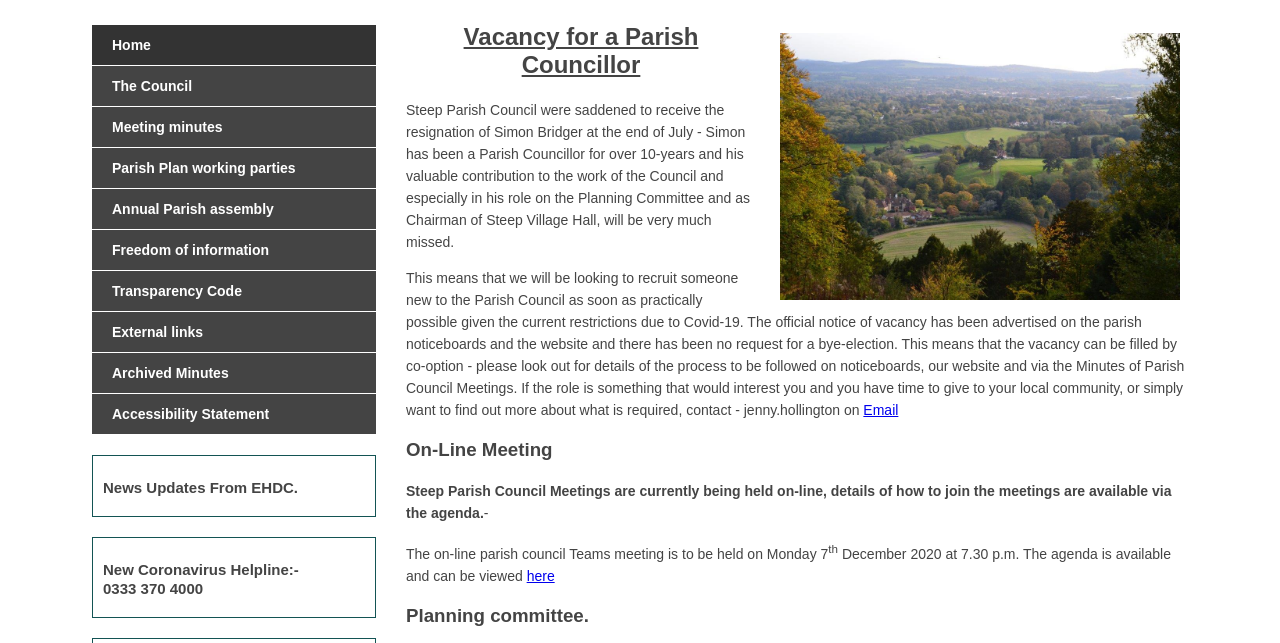
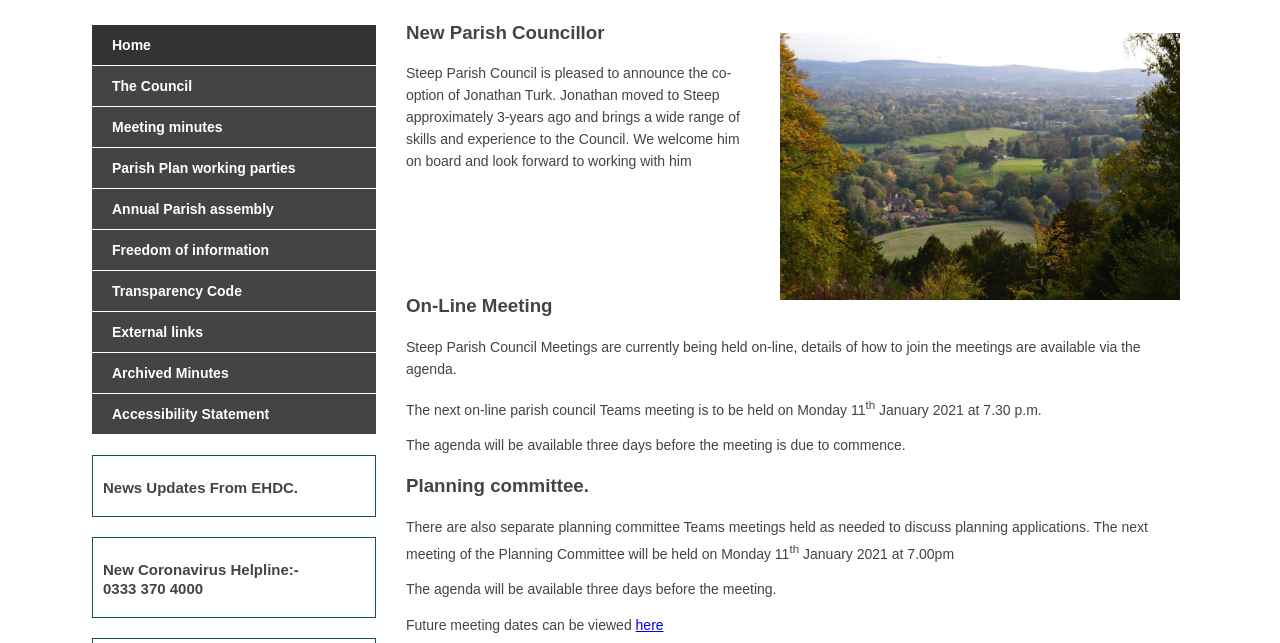
Before and after one commit to thomas041/steep-parish-council-steep, a plain HTML site: page index.html in a window 1280 px wide. Shown: the part 88-731 px from the top of the page. Drawn offline with Linux system fonts and the light colour scheme.

Commit message:
changes as per Jenny's email

```diff
--- a/index.html
+++ b/index.html
@@ -84,12 +84,22 @@
                     <
                     !--
                     var x = "function f(x){var i,o=\"\",ol=x.length,l=ol;while(x.charCodeAt(l/13)!" +
-                        "=49){try{x+=x;l+=l;}catch(e){}}for(i=l-1;i>=0;i--){o+=x.charAt(i);}return o" +
+                    "=49){try
+                    {
+                        x += x;
+                        l += l;
+                    }
+                    catch(e){}}for(i=l-1;i>=0;i--)
+                    {
+                        o += x.charAt(i);
+                    }
+                    return o" +
                     ".substr(0,ol);}f(\")101,\\\"GKAPZI720\\\\ZH030\\\\000\\\\420\\\\430\\\\410\\" +
                     "\\N010\\\\400\\\\730\\\\J500\\\\100\\\\600\\\\310\\\\000\\\\ZA>n\\\\220\\\\" +
                     ":2>|>2-x;?496r>$o%.%')k420\\\\z#)0*6abc[IUHX\\\\\\\\O720\\\\Z\\\\\\\\W]G^s6" +
                     "10\\\\DYATEr000\\\\ny771\\\\lE4771\\\\771\\\\|j*doeoe@710\\\\230\\\\220\\\\" +
-                        "730\\\\120\\\\400\\\\430\\\\R000\\\\430\\\\I320\\\\410\\\\600\\\\q>+t'06%<r" +
+                    "730\\\\120\\\\400\\\\430\\\\R000\\\\430\\\\I320\\\\410\\\\600\\\\q>+t'06%
+                    <r" +
                         "\\\\%&3\\\"\\\\-(SQTQ130\\\\L]_JG120\\\\FSIJ@r?G$qpay/l7+/kodn\\\\520\\\\01" +
                     "0\\\\710\\\\X000\\\\430\\\\520\\\\300\\\\130\\\\t\\\\700\\\\200\\\\\\\"(f};" +
                     "o nruter};))++y(^)i(tAedoCrahc.x(edoCrahCmorf.gnirtS=+o;721=%y;++y)101<i(fi" +
@@ -125,43 +135,32 @@
             <img src="./images/hero-hangers.jpg" alt="" width="400" style="float: right; margin: 30px 8px 8px 24px;"/>
         </div>
 
-        <div id="div-vac">
-            <h2><a id="a-vac" href="./pcfiles/Amended Vacancy notice - Steep PC.pdf" target="blank">Vacancy for a Parish
-                Councillor</a></h2>
-        </div>
+            <h3>New Parish Councillor</h3>
 
-        <p>Steep Parish Council were saddened to receive the resignation of Simon Bridger at the end of
-            July - Simon has been a Parish Councillor for over 10-years and his valuable contribution to the
-            work of the Council and especially in his role on the Planning Committee and as Chairman of Steep
-            Village Hall, will be very much missed. </p>
-        <p>
-            This means that we will be looking to recruit someone new to the Parish Council as soon as practically
-            possible given the current restrictions due to Covid-19. The official notice of vacancy has been
-            advertised on the parish noticeboards and the website and there has been no request for a bye-election.
-            This means that the vacancy can be filled by co-option - please look out for details of the process
-            to be followed on noticeboards, our website and via the Minutes of Parish Council Meetings.
-            If the role is something that would interest you and you have time to give to your local community,
-            or simply want to find out more about what is required, contact - jenny.hollington on
-            <script type="text/javascript">
-                <!--
-                document.write("<a href='mailto:&#106;&#101;&#110;&#110;&#121;&#46;&#104;&#111;&#108;&#108;&#105;&#110;&#103;&#116;&#111;&#110;&#64;&#115;&#116;&#101;&#101;&#112;&#45;&#112;&#99;&#46;&#103;&#111;&#118;&#46;&#117;&#107;'>Email</a>")
-                // -->
-            </script>
+        <p>Steep Parish Council is pleased to announce the co-option of Jonathan Turk. Jonathan moved to Steep
+            approximately 3-years ago and brings a wide range of skills and experience to the Council. We welcome him on
+            board and look forward to working with him
         </p>
 
+        <br />
+        <br />
+        <br />
+        <br />
+        <br />
+
         <h3>On-Line Meeting </h3>
-        <p><strong>Steep Parish Council Meetings are currently being held on-line, details of how to join the meetings
-            are available via the agenda.</strong>-
-            <!--						&lt;!&ndash;The QR code to the right has been made available for anyone who wants to try to join the meeting.&ndash;&gt;-->
-            <!--					</p>-->
-            <!--					&lt;!&ndash;<img src="./pcfiles/May-PC-Teams-Meeting.png" alt="" width="150" style="float: right; margin: 30px 8px 8px 24px;" />&ndash;&gt;-->
+        <p>Steep Parish Council Meetings are currently being held on-line, details of how to join the meetings
+            are available via the agenda.
+            <!--&lt;!&ndash;The QR code to the right has been made available for anyone who wants to try to join the meeting.&ndash;&gt;-->
+            <!--</p>-->
+            <!--&lt;!&ndash;<img src="./pcfiles/May-PC-Teams-Meeting.png" alt="" width="150" style="float: right; margin: 30px 8px 8px 24px;" />&ndash;&gt;-->
         </p>
-        <p>The on-line parish council Teams meeting is to be held on Monday 7<sup>th</sup> December 2020 at 7.30 p.m.
+        <p>The next on-line parish council Teams meeting is to be held on Monday 11<sup>th</sup> January 2021 at 7.30 p.m.
 
-            <!--<p>The agenda will be available three days before the meeting is due to commence.</p>-->
+            <p>The agenda will be available three days before the meeting is due to commence.</p>
 
-            The agenda is available and can be viewed <a href="./pcfiles/agendas-2020/DEC_2020_Agenda.pdf"
-                                                         target="blank">here</a>
+            <!--The agenda is available and can be viewed <a href="./pcfiles/agendas-2020/DEC_2020_Agenda.pdf"
+                                                         target="blank">here</a>-->
         </p>
 
         <!--				<h3>Council meetings.</h3>-->
@@ -177,11 +176,11 @@
 
         <h3>Planning committee.</h3>
         <p>There are also separate planning committee Teams meetings held as needed to discuss planning applications.
-            The next meeting of the Planning Committee will be held on Monday 7<sup>th</sup> December 2020 at 7.00pm
+            The next meeting of the Planning Committee will be held on Monday 11<sup>th</sup> January 2021 at 7.00pm</p>
             <!--the Steep Village Hall.-->
-            The agenda is available and can be viewed <a href="./pcfiles/agendas-2020/DEC_2020_AGENA_Planning.pdf"
-                                                         target="blank">here</a>.
-            <!--The agenda will be available three days before the meeting.-->
+            <!--The agenda is available and can be viewed <a href="./pcfiles/agendas-2020/DEC_2020_AGENA_Planning.pdf"
+                                                         target="blank">here</a>.-->
+            <p>The agenda will be available three days before the meeting.
         </p>
 
         <p>Future meeting dates can be viewed <a href="./pcfiles/P C  Meeting Dates - 2020.pdf" target="blank">here</a>
```
Lines whose indentation alone changed are shown as unchanged.
